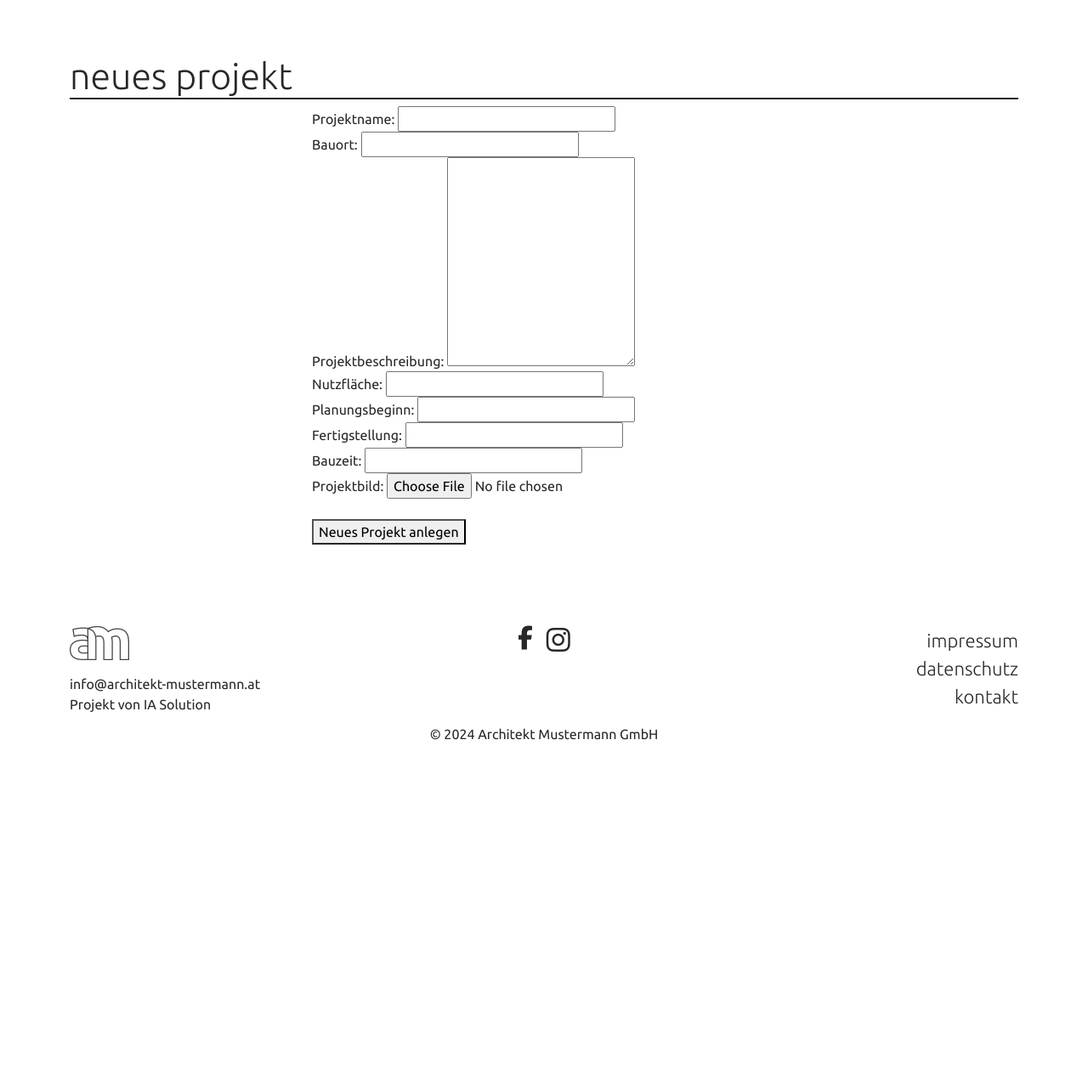
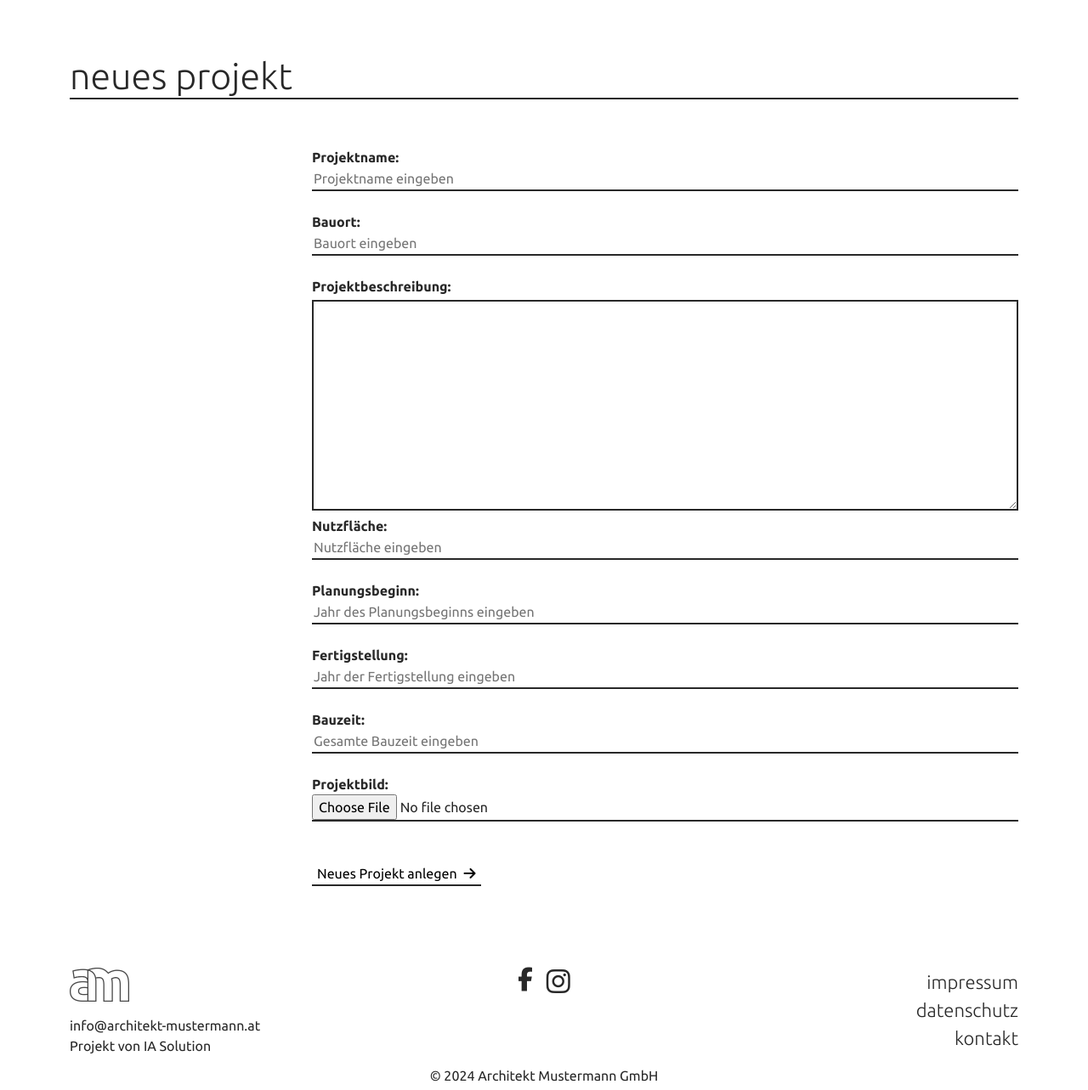
Before and after one commit to vanessainn/architekt, a PHP site: page /db_projekte_neu.php in a window 1280 px wide. Shown: the part 92-1375 px from the top of the page at 85% size. Before the commit the page ends 963 px from the top, so only its background shows below. Run offline with PHP 8.4, Linux system fonts and the light colour scheme.

Commit message:
add css new project form.

```diff
--- a/css/style.css
+++ b/css/style.css
@@ -180,6 +180,25 @@ iframe:hover {
   color: var(--primary);
 }
 
+input {
+  border: none;
+  border-bottom: 2px solid var(--black);
+  margin-bottom: 1.5rem;
+  width: 100%;
+}
+
+textarea {
+  width: 100%;
+  border: 2px solid var(--black);
+}
+
+button {
+  background-color: unset;
+  border: none;
+}
+
+
+
 @media (min-width: 768px) {
   .navbar-brand {
     display: none;
--- a/db_projekte_neu.php
+++ b/db_projekte_neu.php
@@ -21,27 +21,27 @@
           <h2>neues Projekt</h2>
         </div>
       </div>
-      <div class="row">
+      <div class="row mt-5">
         <div class="offset-md-3 col-md-9">
           <form action="db_projekt_insert.php" method="post" enctype="multipart/form-data" class="form_projekte">
-            <label for="arch_projekte_name">Projektname:</label>
-            <input type="text" id="arch_projekte_name" name="arch_projekte_name" required=""><br>
-            <label for="arch_projekte_subtitle">Bauort:</label>
-            <input type="text" id="arch_projekte_subtitle" name="arch_projekte_subtitle" required=""><br>
-            <label for="arch_projekte_beschreibung">Projektbeschreibung:</label>
+            <label for="arch_projekte_name"><strong>Projektname:</strong></label>
+            <input type="text" id="arch_projekte_name" name="arch_projekte_name" required="" placeholder="Projektname eingeben"><br>
+            <label for="arch_projekte_subtitle"><strong>Bauort:</strong></label>
+            <input type="text" id="arch_projekte_subtitle" name="arch_projekte_subtitle" required="" placeholder="Bauort eingeben"><br>
+            <label for="arch_projekte_beschreibung" class="mb-1"><strong>Projektbeschreibung:</strong></label>
             <textarea name="arch_projekte_beschreibung" id="arch_projekte_beschreibung" rows="10" required=""></textarea><br>
-            <label for="arch_projekte_nutzflaeche">Nutzfläche:</label>
-            <input type="text" id="arch_projekte_nutzflaeche" name="arch_projekte_nutzflaeche" required=""><br>
-            <label for="arch_projekte_planungsbeginn">Planungsbeginn:</label>
-            <input type="text" id="arch_projekte_planungsbeginn" name="arch_projekte_planungsbeginn" required=""><br>
-            <label for="arch_projekte_fertigstellung">Fertigstellung:</label>
-            <input type="text" id="arch_projekte_fertigstellung" name="arch_projekte_fertigstellung" required=""><br>
-            <label for="arch_projekte_bauzeit">Bauzeit:</label>
-            <input type="text" id="arch_projekte_bauzeit" name="arch_projekte_bauzeit" required=""><br>
-            <label for="arch_projekte_foto">Projektbild:</label>
+            <label for="arch_projekte_nutzflaeche"><strong>Nutzfläche:</strong></label>
+            <input type="text" id="arch_projekte_nutzflaeche" name="arch_projekte_nutzflaeche" required="" placeholder="Nutzfläche eingeben"><br>
+            <label for="arch_projekte_planungsbeginn"><strong>Planungsbeginn:</strong></label>
+            <input type="text" id="arch_projekte_planungsbeginn" name="arch_projekte_planungsbeginn" required="" placeholder="Jahr des Planungsbeginns eingeben"><br>
+            <label for="arch_projekte_fertigstellung"><strong>Fertigstellung:</strong></label>
+            <input type="text" id="arch_projekte_fertigstellung" name="arch_projekte_fertigstellung" required="" placeholder="Jahr der Fertigstellung eingeben"><br>
+            <label for="arch_projekte_bauzeit"><strong>Bauzeit:</strong></label>
+            <input type="text" id="arch_projekte_bauzeit" name="arch_projekte_bauzeit" required="" placeholder="Gesamte Bauzeit eingeben"><br>
+            <label for="arch_projekte_foto"><strong>Projektbild:</strong></label>
             <input type="file" id="arch_projekte_foto" name="arch_projekte_foto" accept="image/*"><br><br>
             <div class="button_container">
-              <button type="submit" name="submit" id="submit" value="Neues Projekt anlegen" class="button">Neues Projekt anlegen</button>
+              <button type="submit" name="submit" id="submit" value="Neues Projekt anlegen" class="button">Neues Projekt anlegen<i class="fa-solid fa-arrow-right ms-2"></i></button>
             </div>
           </form>
         </div>
```
